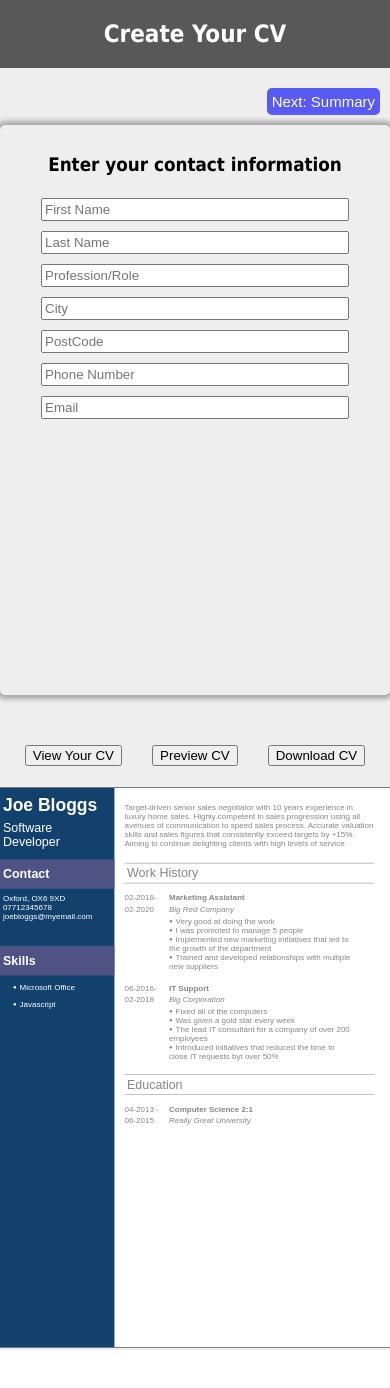
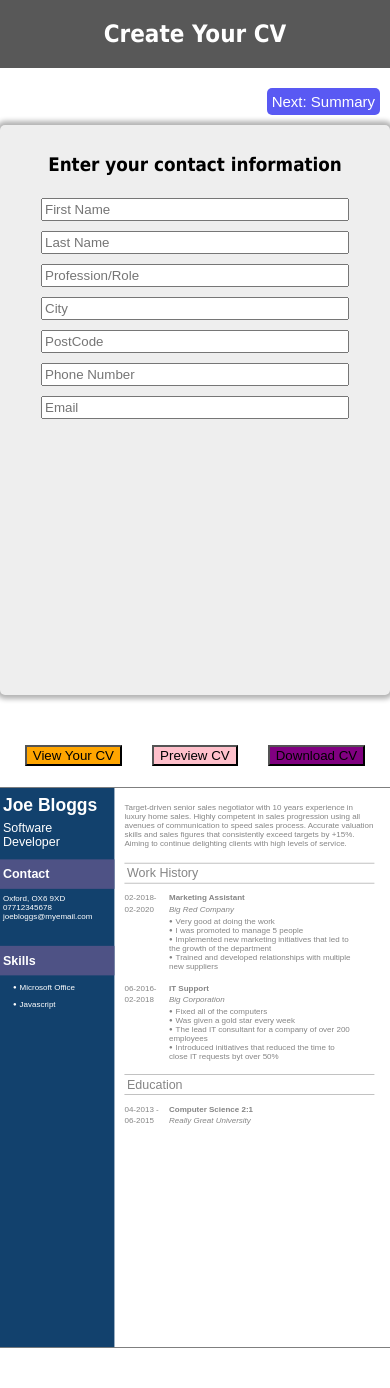
Before and after one commit to Jackfcs/cv-project, a React (Create React App) app: page / in a window 390 px wide. Shown: the top 1388 px of the page. Before the commit the page ends 1350 px from the top, so only its background shows below. Built offline with nearby package versions, Linux system fonts and the light colour scheme.

Commit message:
Layout and Media Query complete. finalising button styling

```diff
--- a/src/components/DisplayCVSections/DisplayCV.js
+++ b/src/components/DisplayCVSections/DisplayCV.js
@@ -134,17 +134,21 @@ class DisplayCV extends Component {
   }
 
   previewCV() {
+    const cropper = document.getElementById("cropper")
     if (this.state.cvView === "small-view") {
       this.setState({
         cvView: "preview",
         previewButtonText: "Hide Preview",
       });
+      //cropper.classList.toggle("cropper")
     } else if (this.state.cvView === "preview") {
       this.setState({
         cvView: "small-view",
         previewButtonText: "Preview CV",
       });
+      //cropper.classList.toggle("cropper")
     }
+    console.log(cropper)
   }
 
   render() {
@@ -154,16 +158,22 @@ class DisplayCV extends Component {
         <div className="cv-and-buttons">
           <div className="cv-buttons">
             <Button
+              className="display-own-button"
               onSubmit={this.displayPreview}
               text={this.state.buttonText}
             />
             <Button
+              className="preview-button"
               onSubmit={this.previewCV}
               text={this.state.previewButtonText}
             />
-            <Button onSubmit={this.generatePDF} text="Download CV" />
+            <Button
+              className="download-button"
+              onSubmit={this.generatePDF}
+              text="Download CV"
+            />
           </div>
-          <div className="cropper">
+          <div className="cropper" id="cropper">
           <div id="cv-display-container" className={this.state.cvView}>
             <div className="leftBar">
               <div className="nameD">
--- a/src/css/App.css
+++ b/src/css/App.css
@@ -1,10 +1,8 @@
 
 
-.body {;
+.body {
   font-family:'Tahoma', 'sans-serif';
-  background-color: rgb(238, 238, 238);
-  height: auto;
-
+  height: 100vh;
 }
 
 
@@ -57,13 +55,16 @@
     flex-direction: column;
     align-content: center;
     justify-content: center;
-    width: 100vw;
+    overflow-x: none;
+    display: block;
+
   }
 
   .nav-and-inputs-container{
     display: flex;
     flex-direction: column;
     align-items: center;
+    width: auto;
   }
 
   .navigation{
@@ -73,7 +74,8 @@
   .cv-container{
     display: flex;
     flex-direction: column;
-    width: 100vw;
+    width: auto;
+    height: auto;
     justify-items: center;
   }
 
--- a/src/css/DisplayCV.css
+++ b/src/css/DisplayCV.css
@@ -1,3 +1,6 @@
+.display-cv-section {
+}
+
 #cv-display-container {
   border: solid black 1px;
   max-height: 296.2mm;
@@ -10,34 +13,33 @@
   flex-direction: row;
   overflow: hidden;
   font-family: Arial, Helvetica, sans-serif;
-
 }
 
-.cv-and-buttons{
+.cv-and-buttons {
   height: 605px;
   display: flex;
   flex-direction: column;
   justify-content: space-between;
+  max-width: 210mm;
 }
 
 .preview {
-
   position: absolute;
   transform: scale(1);
-    right: 50px;
-    top: 100px;
+  top: 80%;
+  left: 50%;
+  -webkit-transform: translate(-50%, -50%);
+  transform: translate(-50%, -50%);
   z-index: 2;
-
 }
 
-.cropper{
-    width:106mm;
-    height:149mm;
-    overflow:hidden;
+.cropper {
+  width: 106mm;
+  height: 149mm;
+  overflow: hidden;
 }
 
 .small-view {
-
   position: relative;
   transform: scale(0.5);
   right: 52.5mm;
@@ -46,7 +48,6 @@
   /* top: -150px;
     right: -150px;
     z-index: -1; */
-
 }
 
 .leftBar {
@@ -80,7 +81,6 @@
   display: flex;
   text-align: center;
   margin-bottom: 10px;
-
 }
 
 .contactTitle {
@@ -93,8 +93,6 @@
 .hide {
   display: none;
 }
-
-
 
 .cv-buttons {
   display: flex;
@@ -126,13 +124,27 @@
   margin-bottom: 50px;
 }
 
-@media (max-width: 805px){
-
-    .display-cv-section{
+.display-own-button{
+    background-color: orange;
 
 }
 
-    .cv-and-buttons{
+.preview-button{
+    background-color: pink;
+}
+
+.download-button{
+    background-color: purple;
+}
+
+@media (max-width: 805px) {
+  .display-cv-section {
+    max-width: 210mm;
+    display: flex;
+    justify-content: center;
+  }
+
+  .cv-and-buttons {
     margin-top: -50px;
     height: 605px;
     display: flex;
@@ -140,11 +152,21 @@
     justify-content: space-between;
     max-width: 210mm;
     justify-self: center;
+    margin-bottom: 100px;
   }
 
-    .cv-buttons{
+  .cv-buttons {
     max-width: 210mm;
   }
 
-
+  .preview {
+    left: 100px;
+    position: absolute;
+    transform: scale(1);
+    top: 160%;
+    left: 50%;
+    -webkit-transform: translate(-50%, -50%);
+    transform: translate(-50%, -50%);
+    z-index: 2;
   }
+}
```
Lines whose indentation alone changed are shown as unchanged.
